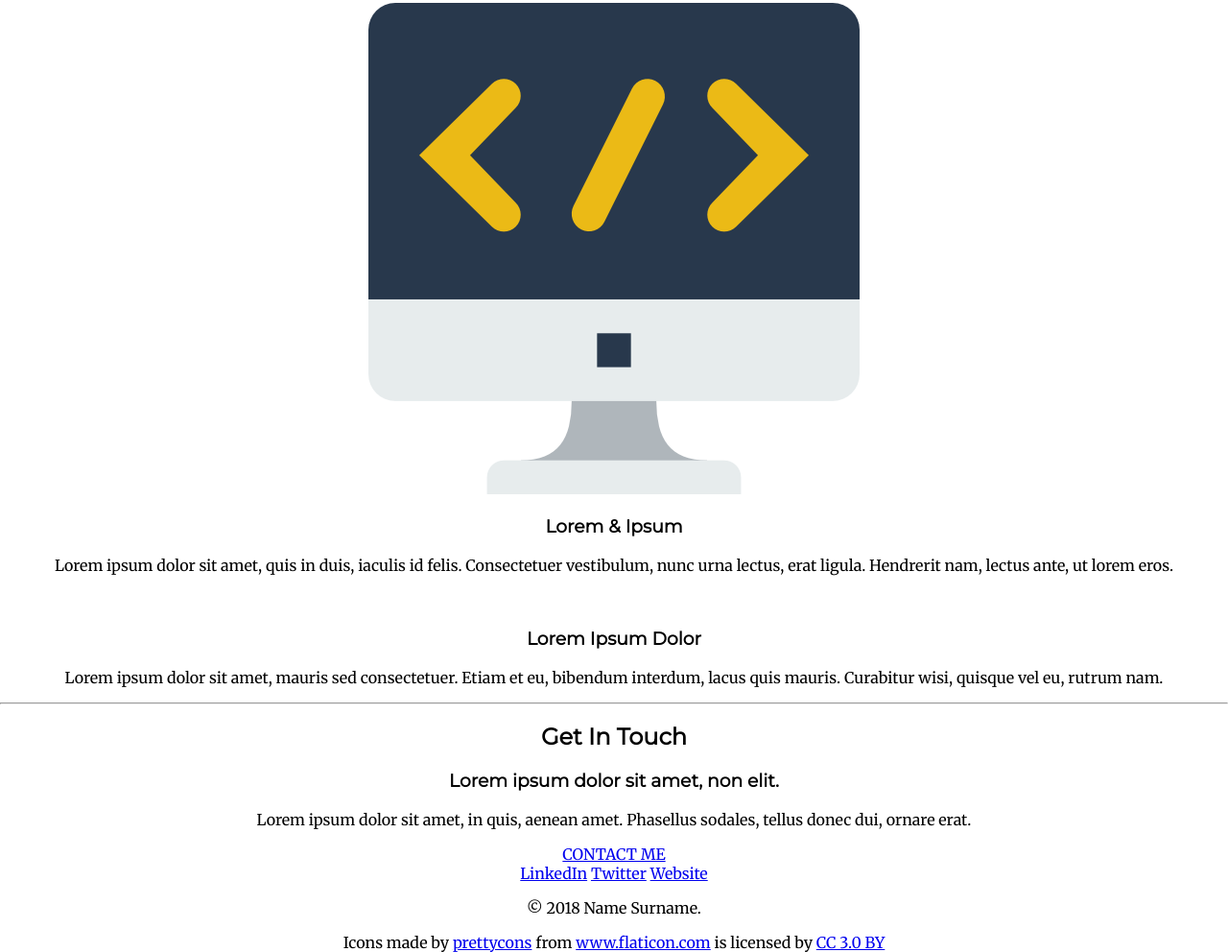
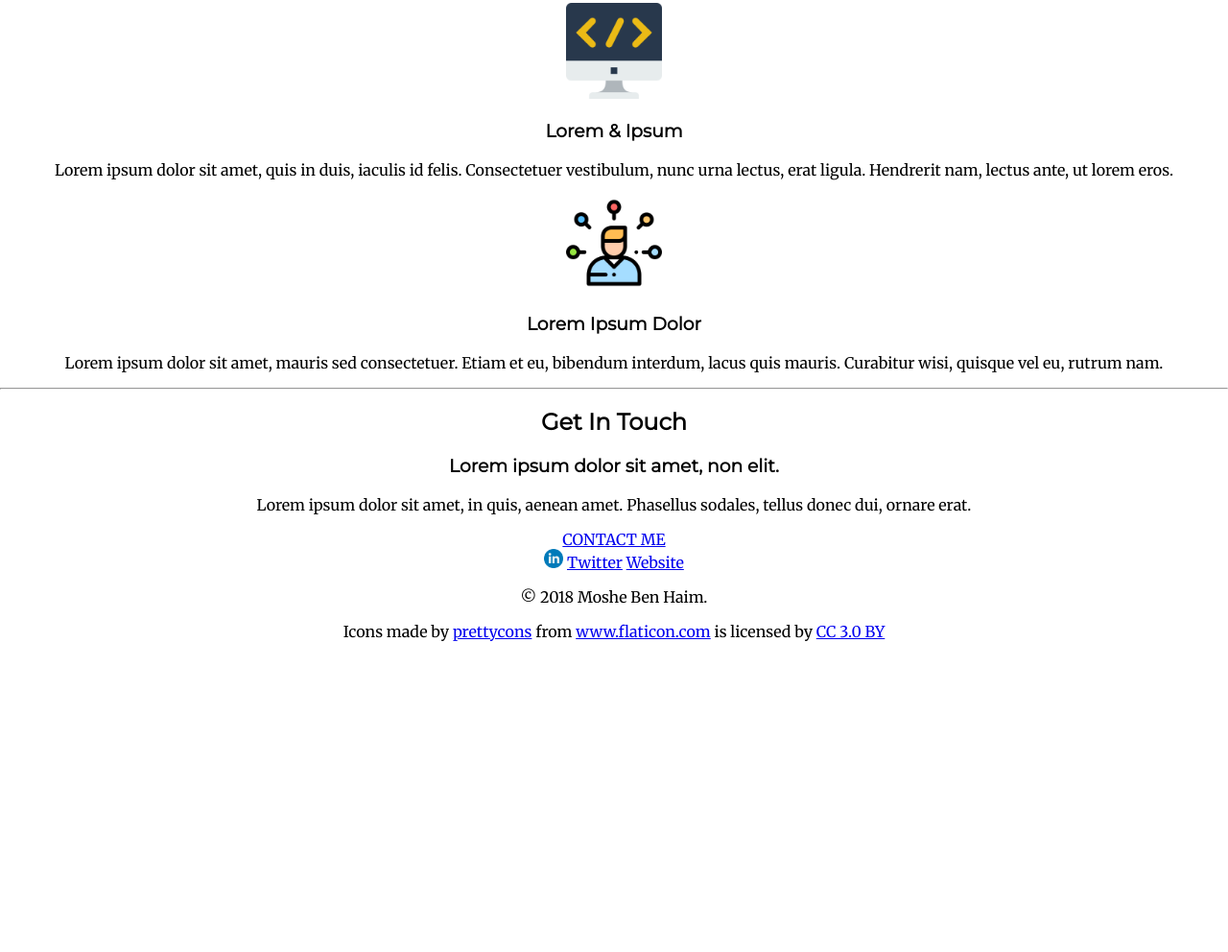
Before and after one commit to MosheBenHaim/cv, a plain HTML site: page index.html in a window 1280 px wide. Shown: the part 1034-2026 px from the top of the page at 96% size. After the commit the page ends 1702 px from the top, so only its background shows below. Drawn offline with Linux system fonts and the light colour scheme.

Commit message:
Add files via upload

```diff
--- a/css/style.css
+++ b/css/style.css
@@ -37,3 +37,17 @@ h3 {
   bottom: 300px;
 
 }
+.code {
+  width: 100px;
+  height: 100px;
+}
+
+.skill {
+  width: 100px;
+  height: 100px;
+
+}
+.linkedin {
+  width: 20px;
+  height: 20px;
+}
--- a/index.html
+++ b/index.html
@@ -32,7 +32,7 @@
           <p>Lorem ipsum dolor sit amet, quis in duis, iaculis id felis. Consectetuer vestibulum, nunc urna lectus, erat ligula. Hendrerit nam, lectus ante, ut lorem eros.</p>
         </div>
         <div class="skill-row">
-          <img class="" src="" alt="">
+          <img class="skill" src="images/skills.png" alt="skills">
           <h3>Lorem Ipsum Dolor</h3>
           <p>Lorem ipsum dolor sit amet, mauris sed consectetuer. Etiam et eu, bibendum interdum, lacus quis mauris. Curabitur wisi, quisque vel eu, rutrum nam.</p>
         </div>
@@ -48,10 +48,10 @@
 
 
     <div class="bottom-container">
-      <a class="footer-link" href="https://www.linkedin.com/">LinkedIn</a>
+      <a class="footer-link" href="https://www.linkedin.com/"><img class="linkedin" src="images/linkedin.png" alt="linkedin"></a>
       <a class="footer-link" href="https://twitter.com/">Twitter</a>
       <a class="footer-link" href="https://www.appbrewery.co/">Website</a>
-      <p>© 2018 Name Surname.</p>
+      <p>© 2018 Moshe Ben Haim.</p>
     </div>
 <div>Icons made by <a href="https://www.flaticon.com/authors/prettycons" title="prettycons">prettycons</a> from <a href="https://www.flaticon.com/" 			    title="Flaticon">www.flaticon.com</a> is licensed by <a href="http://creativecommons.org/licenses/by/3.0/" 			    title="Creative Commons BY 3.0" target="_blank">CC 3.0 BY</a></div>
   </body>
```
Also changed, not shown: Images/facebook.png (added), Images/global.png (added), Images/linkedin.png (added), Images/skills.png (added).
